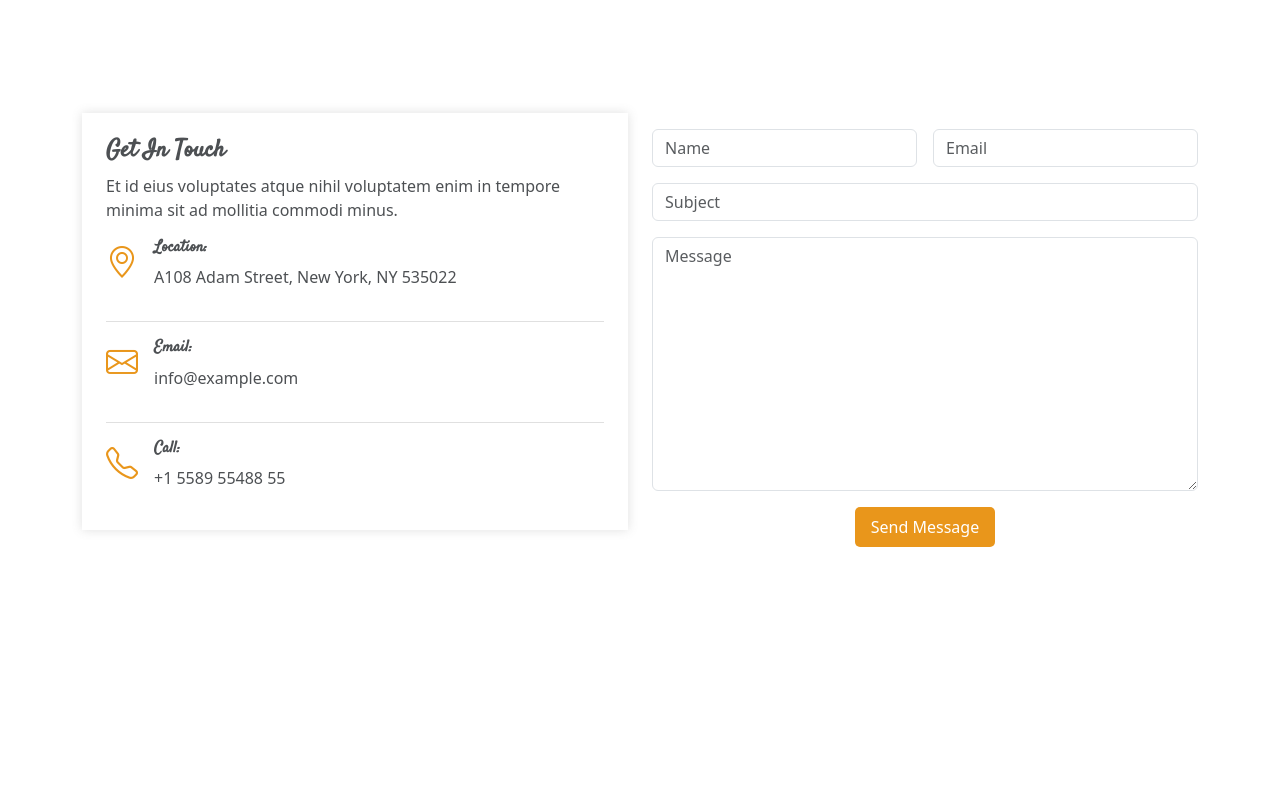
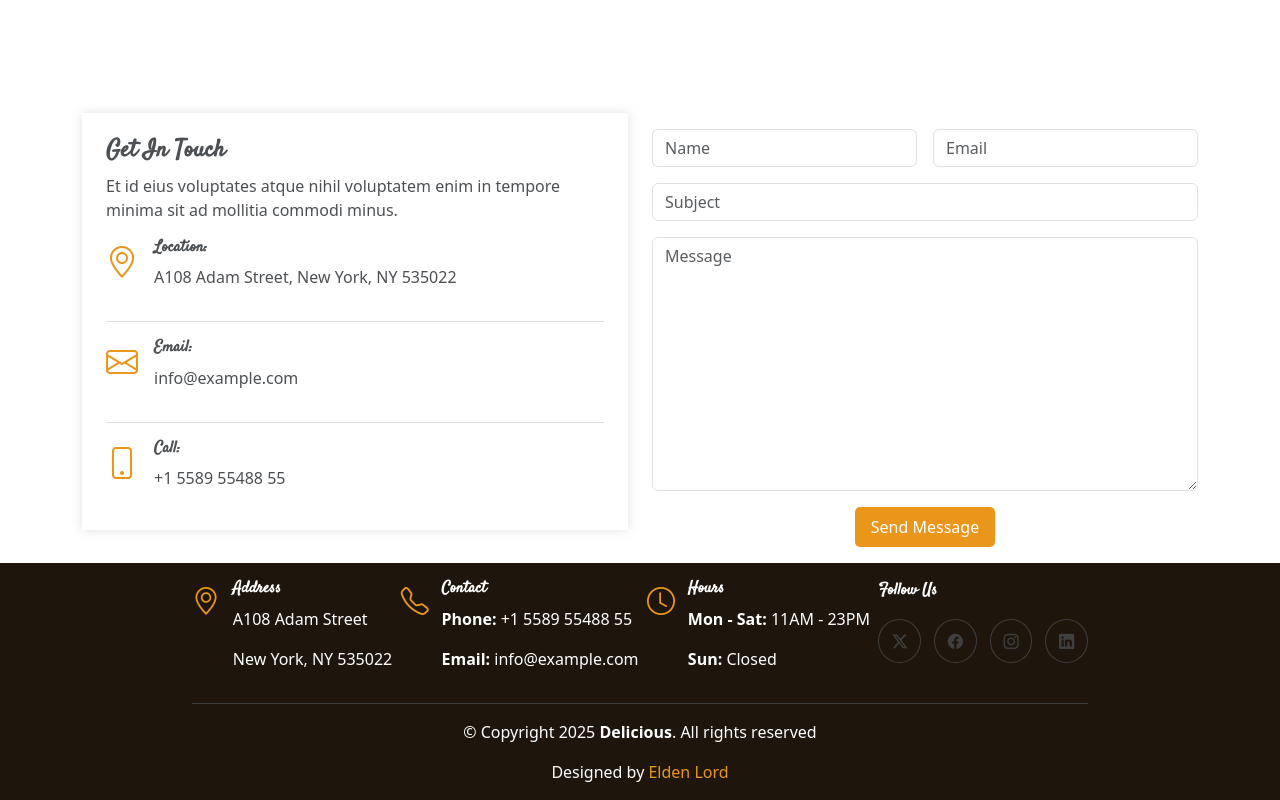
Before and after one commit to Aymen-zhr/new_final, a website: page index.html in a window 1280 px wide. Shown: the part 7070-7870 px from the top of the page. Before the commit the page ends 7633 px from the top, so only its background shows below. Drawn offline with nearby package versions, Linux system fonts and the light colour scheme; grey boxes are pictures that could not be loaded.

Commit message:
feat:  add a footer

```diff
--- a/index.html
+++ b/index.html
@@ -675,7 +675,7 @@
               </div>
             </div>
             <div class="Phone">
-              <i class="bi bi-telephone"></i>
+              <i class="bi bi-phone"></i>
               <div>
                 <h3>Call:</h3>
                 <p>+1 5589 55488 55</p>
@@ -707,7 +707,62 @@
 </section>
 
 
+<!--footer-->
 
+<section class="footer">
+    <div>
+      <div class="topfooter">
+        <div class="address">
+          <div>
+            <i class="bi bi-geo-alt"></i>
+          </div>
+          <div>
+            <h3>Address</h3>
+            <p>A108 Adam Street</p>
+            <p>New York, NY 535022</p>
+          </div>
+        </div>
+        <div class="contact">
+          <div>
+            <i class="bi bi-telephone"></i>
+          </div>
+          <div>
+            <h3>Contact</h3>
+            <p><span>Phone:</span> +1 5589 55488 55</p>
+            <p><span>Email:</span> info@example.com</p>
+          </div>
+        </div>
+        <div class="hours">
+          <div>
+            <i class="bi bi-clock"></i>
+          </div>
+          <div>
+            <h3>Hours</h3>
+            <p><span>Mon - Sat:</span> 11AM - 23PM</p>
+            <p><span>Sun:</span> Closed</p>
+          </div>
+        </div>
+        <div class="social">
+          <p>Follow Us</p>
+          <div>
+            <i class="bi bi-twitter-x"></i>
+            <i class="bi bi-facebook"></i>
+            <i class="bi bi-instagram"></i>
+            <i class="bi bi-linkedin"></i>
+          </div>
+          </div>
+      </div>
+
+      <div class="bottomfooter">
+        <div>
+          <p>&copy; Copyright 2025 <span class="footertext">Delicious</span>. All rights reserved</p>
+        </div>
+        <div>
+          <p>Designed by <span class="text-limoni">Elden Lord</span></p>
+        </div>
+      </div>
+    </div>
+</section>
 
 </body>
 <script src="https://cdn.jsdelivr.net/npm/bootstrap@5.3.8/dist/js/bootstrap.bundle.min.js" integrity="sha384-FKyoEForCGlyvwx9Hj09JcYn3nv7wiPVlz7YYwJrWVcXK/BmnVDxM+D2scQbITxI" crossorigin="anonymous"></script>
--- a/src/sass/_allModules.sass
+++ b/src/sass/_allModules.sass
@@ -7,3 +7,4 @@
 @import ./modules/home/gallery
 @import ./modules/home/test
 @import ./modules/home/contact
+@import ./modules/home/footer
--- /dev/null
+++ b/src/sass/modules/home/footer.sass
@@ -0,0 +1,78 @@
+.footer
+    background-color: #1e160d
+    color: white
+    display: flex
+    flex-direction: column
+    padding-inline: 15vw
+    .topfooter
+        display: flex
+        justify-content: space-between
+        padding-top: 2vh
+        border-bottom: 1px solid #3f3f3f
+        padding-bottom: 2vh
+        .address
+            display: flex
+            gap: 1vw
+            div
+                i
+                    color: $limoni
+                    font-size: 3.5vh
+                h3
+                    font-size: 2vh
+                    font-weight: bold
+                    font-family: $font-family-del
+        .contact
+            display: flex
+            gap: 1vw
+            padding: 0
+            div
+                i
+                    color: $limoni
+                    font-size: 3.5vh
+                span
+                    font-weight: bold
+                h3
+                    font-size: 2vh
+                    font-weight: bold
+                    font-family: $font-family-del
+        .hours
+            display: flex
+            gap: 1vw
+            div
+                i
+                    color: $limoni
+                    font-size: 3.5vh
+                span
+                    font-weight: bold
+                h3
+                    font-size: 2vh
+                    font-weight: bold
+                    font-family: $font-family-del
+        .social
+            p
+                font-size: 2vh
+                font-family: $font-family-del
+                font-weight: bold
+            div
+                display: flex
+                gap: 1vw
+                i
+                    color: #3f3f3f
+                    font-size: 1.9vh
+                    border: 1px solid #3f3f3f
+                    padding-top: 1.2vh
+                    padding-bottom: 1.2vh
+                    padding-inline: 1vw
+                    border-radius: 100%
+                    &:hover
+                        color: $limoni
+                        border-color: $limoni
+                        cursor: pointer
+
+.bottomfooter
+    display: flex
+    flex-direction: column
+    align-items: center
+    padding-top: 2vh
+    .footertext
+        font-weight: bold
```
Also changed, not shown: public/css/app.css, 1 other file.
